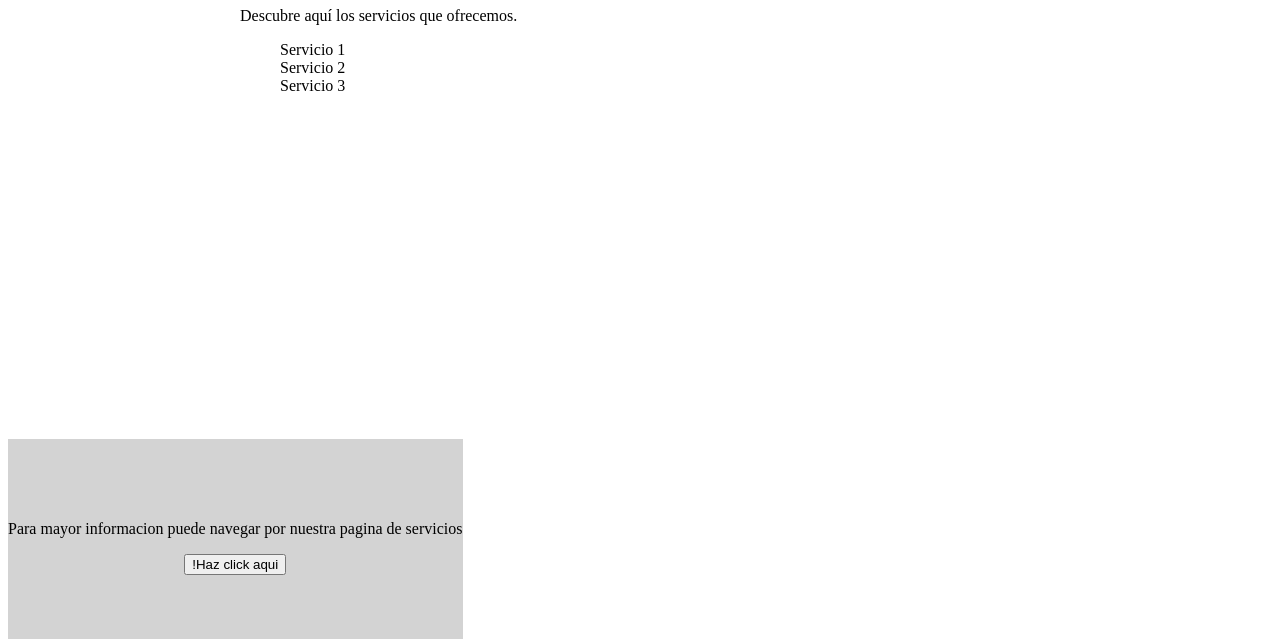
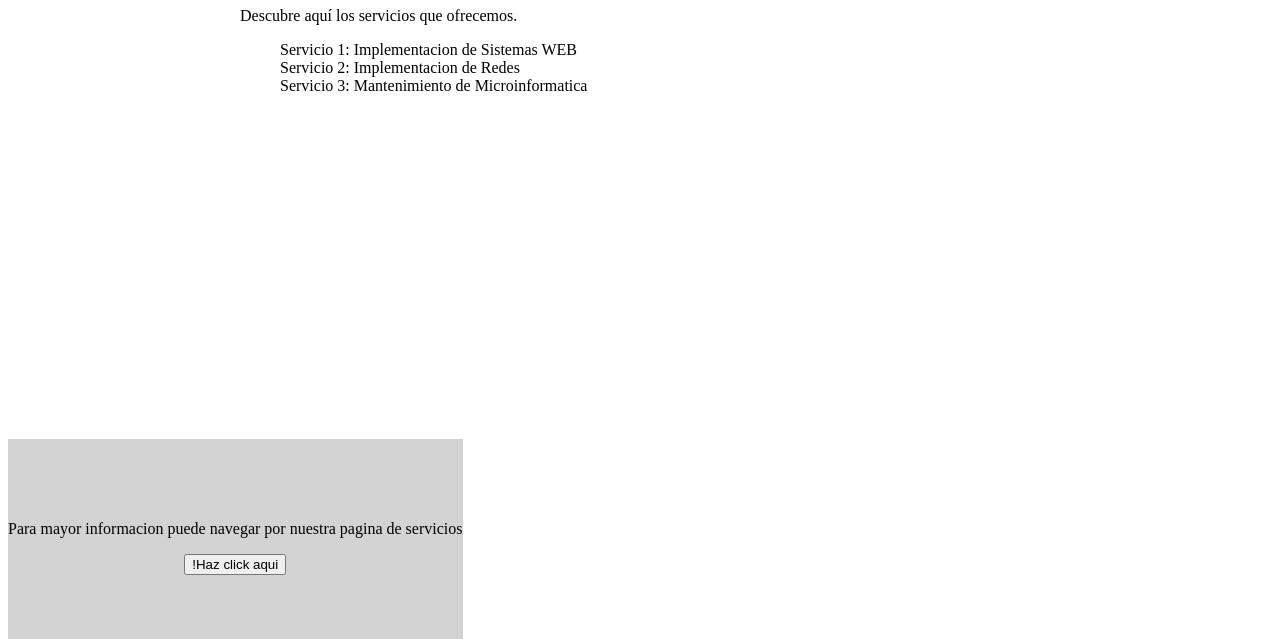
Before and after one commit to GFuentesG/miprimerapagina, a plain HTML site: page services.html in a window 1280 px wide. Shown: the part 161-800 px from the top of the page. Drawn offline with Linux system fonts and the light colour scheme.

Commit message:
actualizacion de servicios

```diff
--- a/services.html
+++ b/services.html
@@ -23,9 +23,9 @@
             <h1>Nuestros servicios</h1>
             <p>Descubre aquí los servicios que ofrecemos.</p>
             <ul>
-              <li>Servicio 1</li>
-              <li>Servicio 2</li>
-              <li>Servicio 3</li>
+              <li>Servicio 1: Implementacion de Sistemas WEB</li>
+              <li>Servicio 2: Implementacion de Redes</li>
+              <li>Servicio 3: Mantenimiento de Microinformatica</li>
             </ul>
        </div>
        <footer>
```
